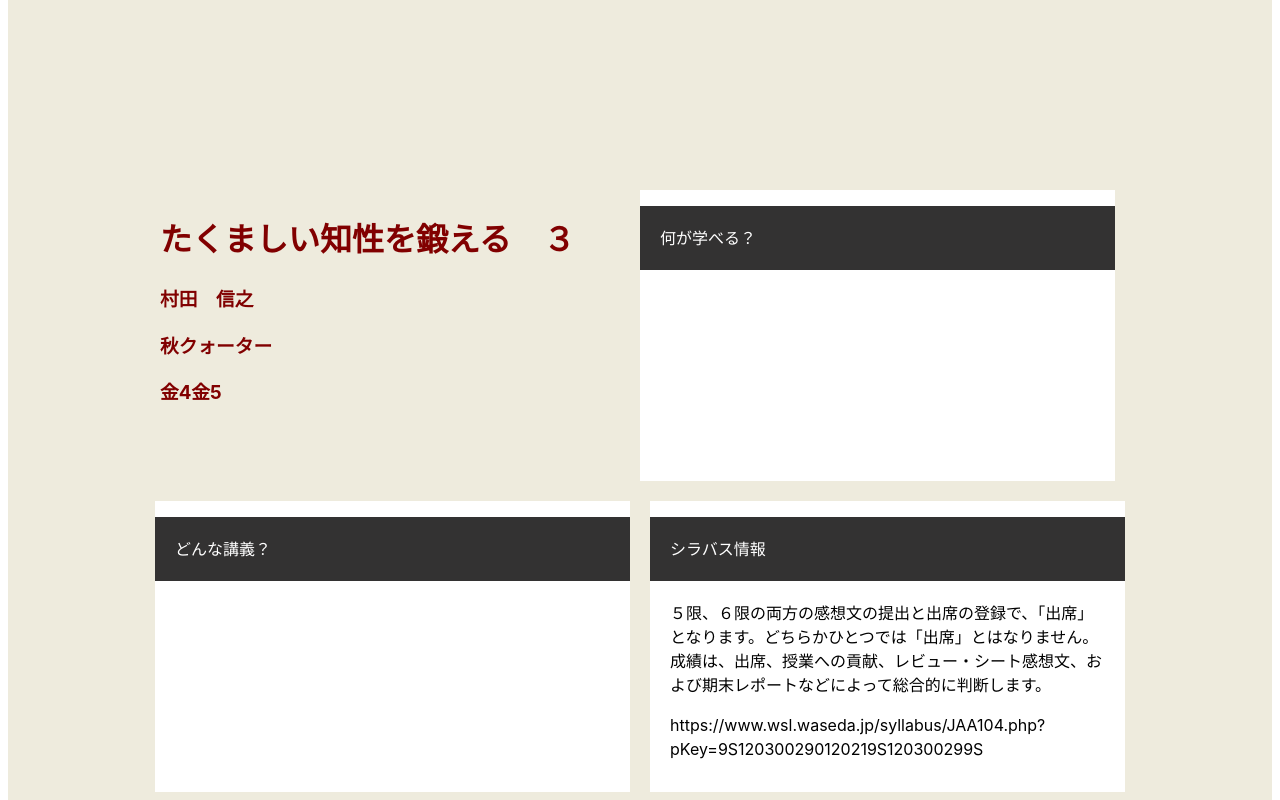
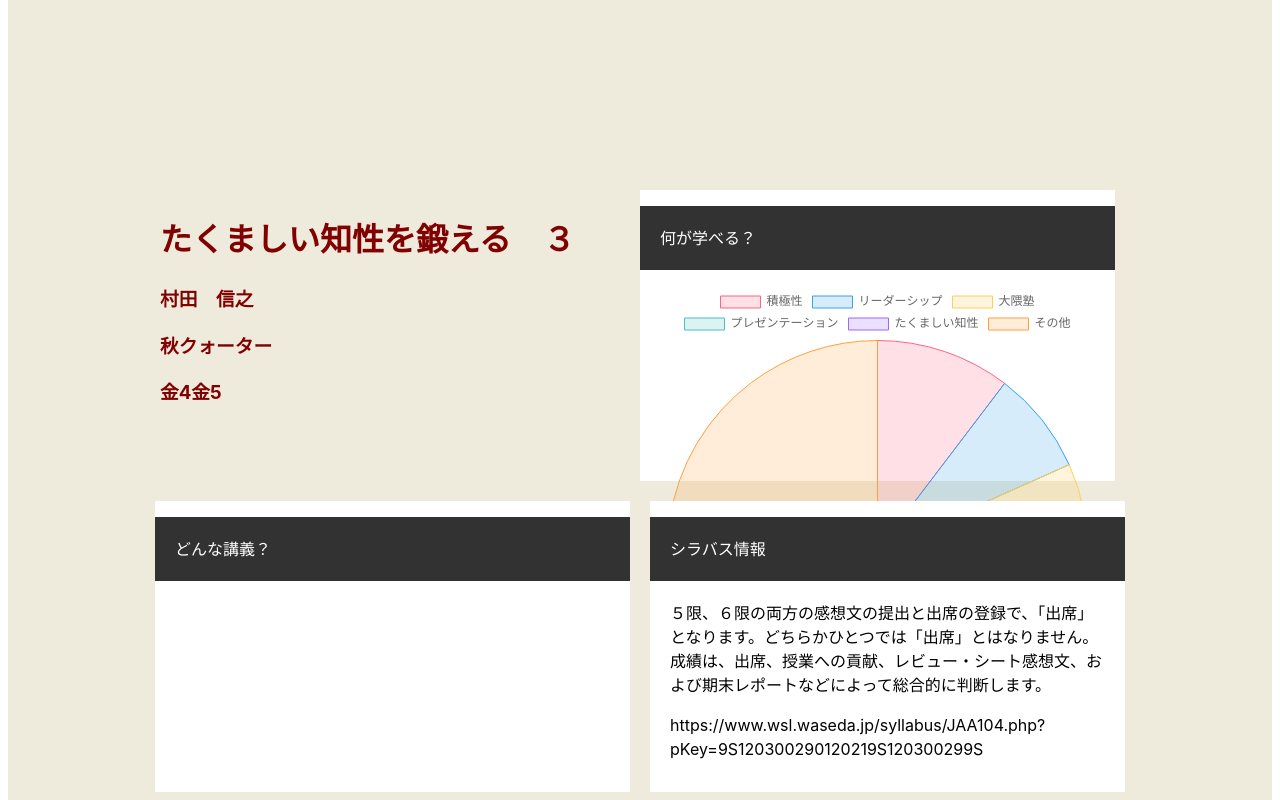
Before and after one commit to yyyoichi/testnoodle, a Next.js app: page /subjects/9S120300290120219S120300299S in a window 1280 px wide. Shown: the top 800 px of the page. Built offline with nearby package versions, Linux system fonts and the light colour scheme.

Commit message:
タググラフの基本実装

```diff
--- /dev/null
+++ b/components/TagGraph.jsx
@@ -0,0 +1,41 @@
+import { Chart as ChartJS, ArcElement, Tooltip, Legend } from 'chart.js';
+import { Pie } from 'react-chartjs-2';
+
+ChartJS.register(ArcElement, Tooltip, Legend);
+
+export default function TagGraph ({subject}) {
+  let labels = subject["tag"]["labels"]
+  let scores = subject["tag"]["scores"]
+  //labelsの数は3～5コ。+その他
+  //その他の色のロジックは必要かも
+  const bgColors = [
+    'rgba(255, 99, 132, 0.2)',
+    'rgba(54, 162, 235, 0.2)',
+    'rgba(255, 206, 86, 0.2)',
+    'rgba(75, 192, 192, 0.2)',
+    'rgba(153, 102, 255, 0.2)',
+    'rgba(255, 159, 64, 0.2)',
+  ];
+  const bdColors = [
+    'rgba(255, 99, 132, 1)',
+    'rgba(54, 162, 235, 1)',
+    'rgba(255, 206, 86, 1)',
+    'rgba(75, 192, 192, 1)',
+    'rgba(153, 102, 255, 1)',
+    'rgba(255, 159, 64, 1)',
+  ];
+  const l = scores.length
+  const data = {
+    labels: labels,
+    datasets: [
+      {
+        label: '# 授業割合',
+        data: scores,
+        backgroundColor: bgColors.slice(0, l),
+        borderColor: bdColors.slice(0, l),
+        borderWidth: 1,
+      },
+    ]
+  }
+  return <Pie data={data}/>
+}
--- a/database/data.js
+++ b/database/data.js
@@ -12,7 +12,7 @@ const data = {
     "g": "５限、６限の両方の感想文の提出と出席の登録で、「出席」となります。どちらかひとつでは「出席」とはなりません。成績は、出席、授業への貢献、レビュー・シート感想文、および期末レポートなどによって総合的に判断します。",
     "o": true,
     "ks": {
-      "s": 32.6,
+      "o": 32.6,
       "d": [5.6, 4.3, 4.1, 3.9, 3.6]
     },
     "st": [3,4,5,5,4],
@@ -43,7 +43,7 @@ const data = {
     "g": "５限、６限の両方の感想文の提出と出席の登録で、「出席」となります。どちらかひとつでは「出席」とはなりません。成績は、出席、授業への貢献、レビュー・シート感想文、および期末レポートなどによって総合的に判断します。",
     "o": true,
     "ks": {
-      "s": 32.6,
+      "o": 32.6,
       "d": [6.6, 4.3, 4.0, 3.6, 3.5]
     },
     "st": [3,4,5,5,4],
--- a/database/mapSubject.ts
+++ b/database/mapSubject.ts
@@ -11,11 +11,8 @@ export interface Subject {
   open: boolean,
   grade: string,
   tag: {
-    tags: string[]
-    score: {
-      other: number,
-      tags: number[]
-    }
+    labels: string[]
+    scores: number[]
   },
   star: number[],
   keywords: Array<String>
@@ -27,11 +24,11 @@ export interface Subject {
  * @returns Subject 成型したデータ
  */
 const mapSubject = (data: any): Subject => {
-  const othertagScore = data["ks"]["o"]
   const tagScore: number[] = data["ks"]["d"]
   const tagLength = tagScore.length
-  const tags: string[] = data["kw"].splice(0, tagLength)
-  console.log(data)
+  const tagKw = data["kw"].slice(0, tagLength)
+  const labels: string[] = [...tagKw, 'その他']
+  const scores: number[] = [...tagScore, data["ks"]["o"]]
   let subject: Subject = {
     id: data["_id"] || "id",
     name: data["n"],//科目名
@@ -45,11 +42,7 @@ const mapSubject = (data: any): Subject => {
     open: data["o"],//true or false
     grade: data["g"],
     tag: {
-      tags: tags,//配列["tagname1", "tagname2"…]//要素数は1~5コ
-      score: {
-        tags: tagScore,//上のtagsに対応する数の要素数。tagの強さ
-        other: othertagScore,//上以外のtagの強さ合計(その他)
-      }
+      labels, scores
     },
     star: data["st"],
     keywords: data["kw"]///とりあえず使うことはない
--- a/package.json
+++ b/package.json
@@ -8,8 +8,12 @@
     "start": "next start"
   },
   "dependencies": {
+    "chart.js": "^3.7.0",
+    "install": "^0.13.0",
     "next": "12.0.7",
+    "npm": "^8.3.0",
     "react": "17.0.2",
+    "react-chartjs-2": "^4.0.0",
     "react-dom": "17.0.2",
     "sanitize.css": "^13.0.0"
   },
--- a/pages/subjects/[url_code].jsx
+++ b/pages/subjects/[url_code].jsx
@@ -6,10 +6,11 @@ import data from "../../database/data"
 import mapSubject from "../../database/mapSubject"
 import header from "../../components/Header.jsx"
 import headercss from "../../styles/Header.module.css"
+import TagGraph from '../../components/TagGraph'
 
 export default function Subject(props) {
   const subject = mapSubject(props["data"]);//中身はdatabase/mapSubject.ts
-  const syllabusUrl = "https://www.wsl.waseda.jp/syllabus/JAA104.php?pKey=" +subject["url_code"];
+  const syllabusUrl = "https://www.wsl.waseda.jp/syllabus/JAA104.php?pKey=" + subject["url_code"];
 
   return (
     <div className={styles.container}>
@@ -30,7 +31,9 @@ export default function Subject(props) {
           <div className={show['analysis-container']}>
             <div className={show['learning']}>
               <p className={show['learning-title']}>何が学べる？</p>
-              <div className='learning-contents'></div>
+              <div className='learning-contents'>
+                <TagGraph subject={subject}/>
+              </div>
             </div>
           </div>
           <div className={show['analysis-container']}>
@@ -44,9 +47,9 @@ export default function Subject(props) {
               <p className={show['syllabus-title']}>シラバス情報</p>
               <div className={show['syllabus-contents']}>
                 <p>{subject["grade"]}</p>
-                <a href={"https://www.wsl.waseda.jp/syllabus/JAA104.php?pKey=" +subject['url_code'] } target="_blank" >{"https://www.wsl.waseda.jp/syllabus/JAA104.php?pKey=" +subject['url_code'] }</a>
+                <a href={"https://www.wsl.waseda.jp/syllabus/JAA104.php?pKey=" + subject['url_code']} target="_blank" >{"https://www.wsl.waseda.jp/syllabus/JAA104.php?pKey=" + subject['url_code']}</a>
               </div>
-              <br/>
+              <br />
             </div>
           </div>
           <div className={show['other-classes']}>
```
Also changed, not shown: 1 other file (tests, documents, lock files or other folders).
